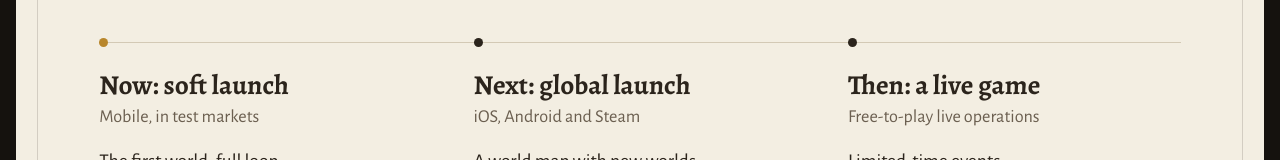
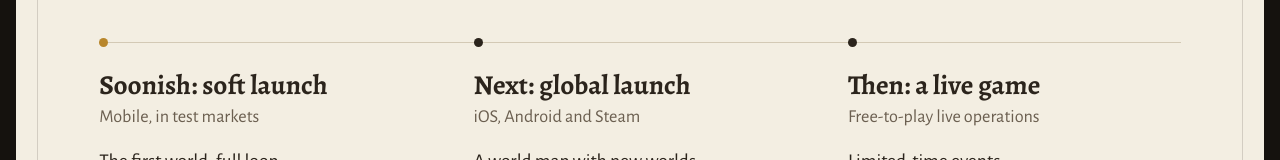
Before and after one commit to sleepmodegames/sleepmode-games, a plain HTML site: page roadmap.html in a window 1280 px wide. Shown: the part 2337-2497 px from the top of the page. Drawn offline with nearby package versions, Linux system fonts and the light colour scheme.

Commit message:
Roadmap: the first phase reads "Soonish: soft launch"
Co-Authored-By: Claude Opus 5.5 <noreply@anthropic.com>

```diff
--- a/roadmap.html
+++ b/roadmap.html
@@ -336,7 +336,7 @@
     <div class="line" aria-hidden="true"><div class="dots"><span class="now"></span><span></span><span></span></div></div>
     <div class="phases">
       <div class="phase">
-        <h3>Now: soft launch</h3>
+        <h3>Soonish: soft launch</h3>
         <p class="where">Mobile, in test markets</p>
         <ul>
           <li>The first world, full loop</li>
```
